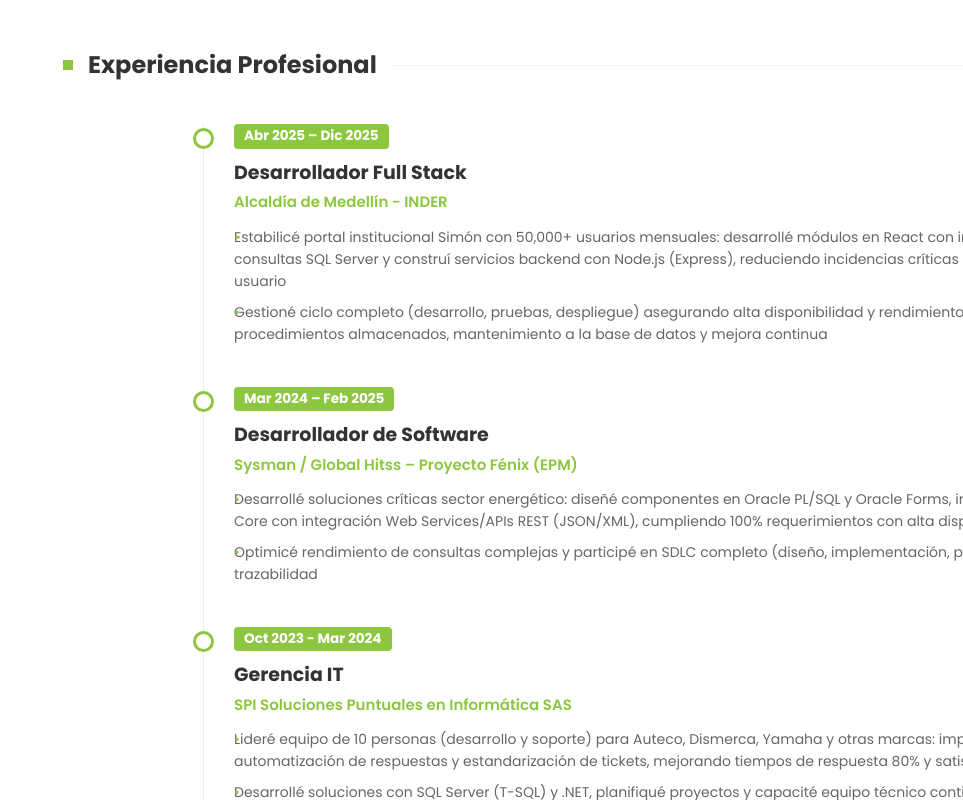
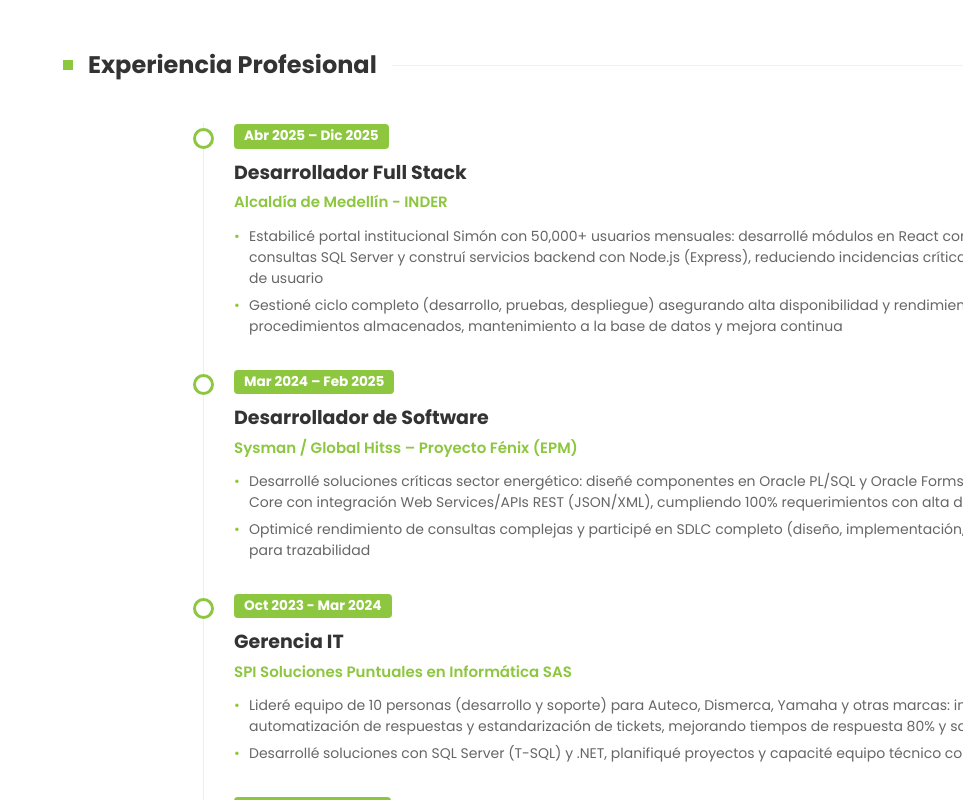
Before and after one commit to edwingiraldosoto/cv-edwin, a React (Vite) app: page / in a window 1280 px wide. Shown: the part 1340-2140 px from the top of the page, without its empty margins (317-1280 px from the left). Built offline with nearby package versions, Linux system fonts and the light colour scheme.

Commit message:
Refactor styles in styles.css for consistency

```diff
--- a/src/styles.css
+++ b/src/styles.css
@@ -106,11 +106,8 @@
 }
 
 .timeline-item {
-  margin-bottom: 2.5rem;
+  margin-bottom: 2rem;
   position: relative;
-  page-break-inside: avoid;
-  break-inside: avoid;
-  display: block;
 }
 
 /* El círculo verde en la barra */
@@ -154,15 +151,14 @@
 
 .timeline-content ul {
   list-style: none;
-  padding-left: 0;
 }
 
 .timeline-content li {
   font-size: 14px;
   color: #666;
-  line-height: 1.6; /* Mejora la lectura para el reclutador */
-  margin-bottom: 8px;
-  page-break-inside: avoid;
+  margin-bottom: 6px;
+  position: relative;
+  padding-left: 15px;
 }
 
 .timeline-content li::before {
@@ -411,5 +407,4 @@
   color: #555;               /* Un gris oscuro profesional */
   margin-top: 15px;          /* Espacio respecto a la info de contacto */
   hyphens: auto;             /* (Opcional) Ayuda a que las palabras largas se corten bien */
-
 }
```
